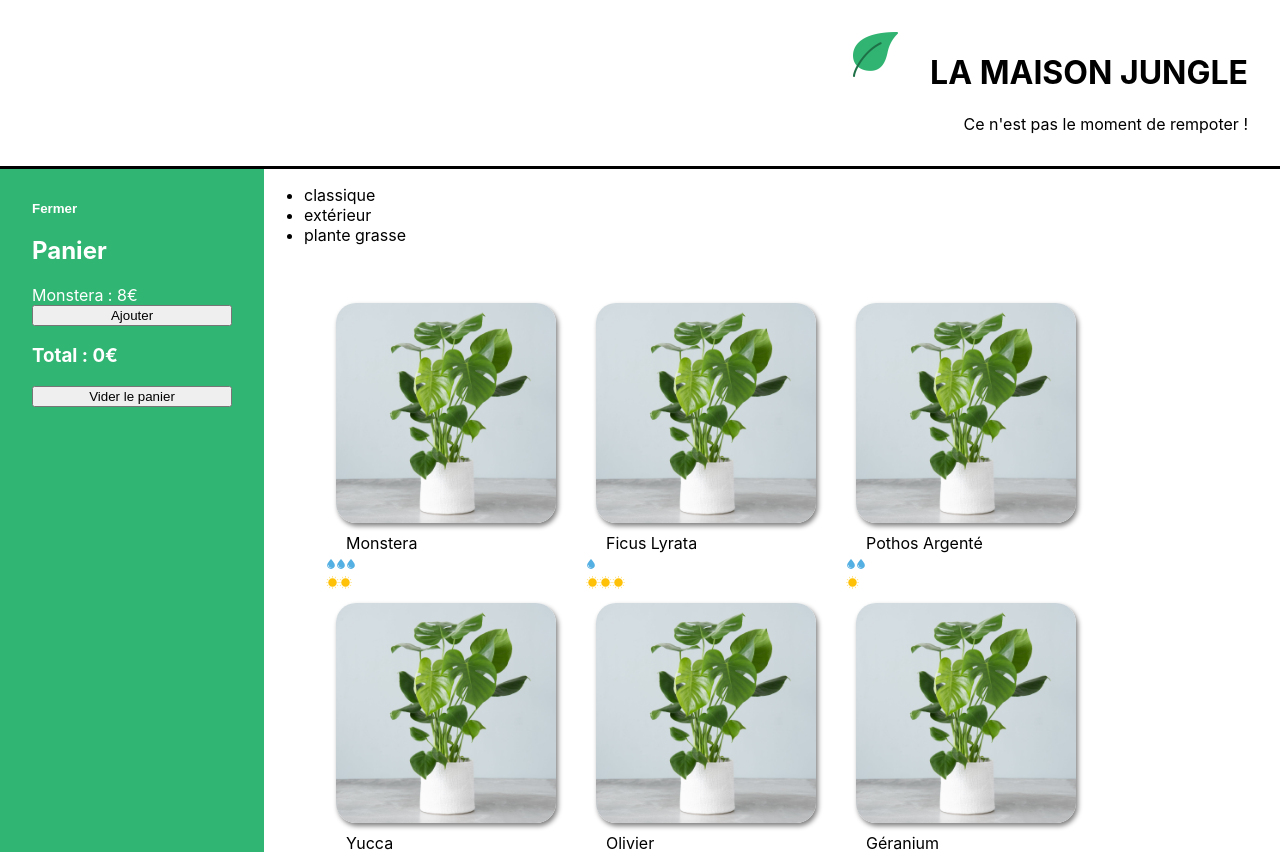
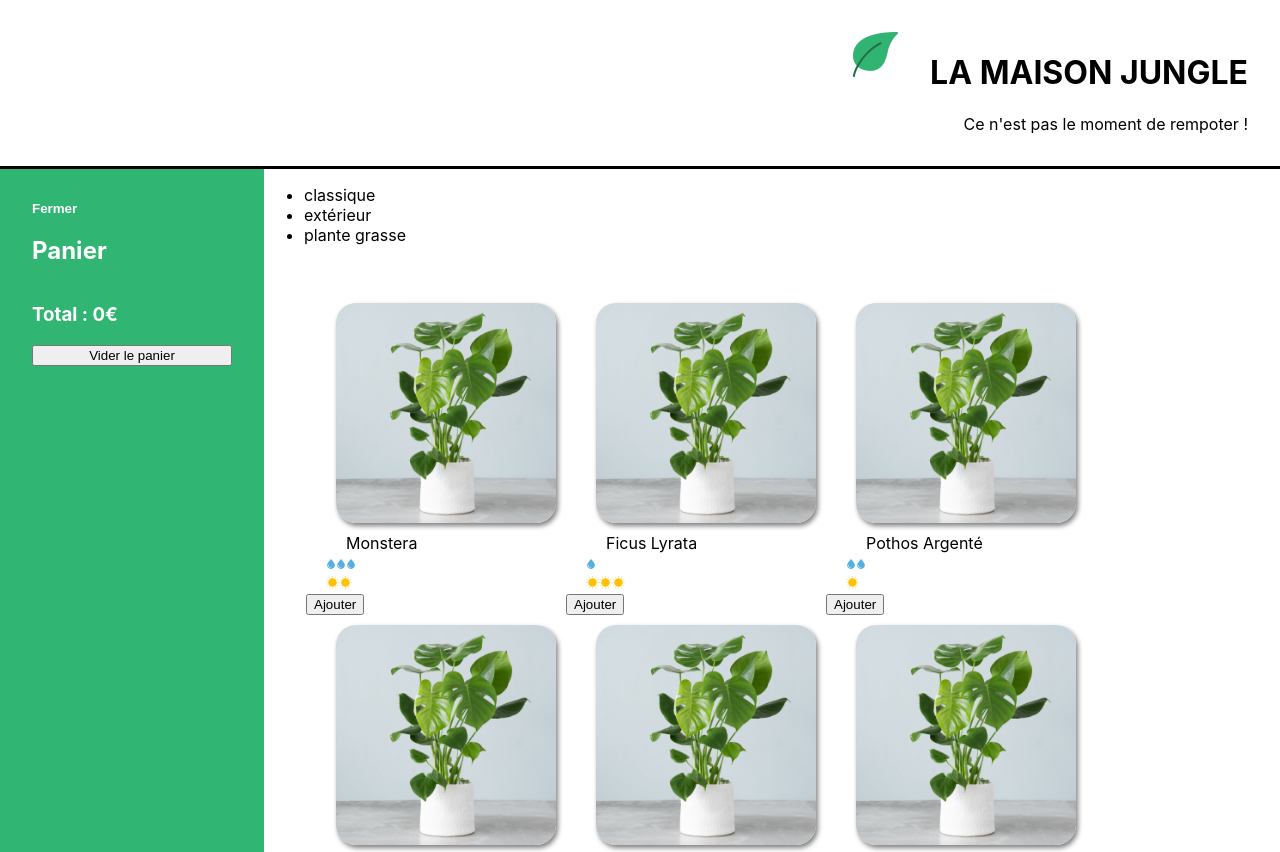
Before and after one commit to AmandineSis/la-maison-jungle, a React (Create React App) app: page / in a window 1280 px wide. Shown: the top 852 px of the page. Built offline with nearby package versions, Linux system fonts and the light colour scheme.

Commit message:
updateCart feature added

```diff
--- a/src/components/App.js
+++ b/src/components/App.js
@@ -4,8 +4,11 @@ import Cart from './Cart'
 import Footer from './Footer'
 import ShoppingList from './ShoppingList'
 import '../styles/Layout.css'
+import { useState } from 'react'
 
 function App() {
+
+	const [cart, updateCart] = useState([])
 	return (
 		<div>
 			<Banner>
@@ -13,8 +16,8 @@ function App() {
 				<h1 className='lmj-title'>La maison jungle</h1>
 			</Banner>
 			<div className='lmj-layout-inner'>
-				<Cart />
-				<ShoppingList />
+				<Cart cart={cart} updateCart={updateCart}/>
+				<ShoppingList cart={cart} updateCart={updateCart}/>
 			</div>
 			<Footer />
 		</div>
--- a/src/components/Cart.js
+++ b/src/components/Cart.js
@@ -1,9 +1,8 @@
 import { useState } from 'react'
 import '../styles/Cart.css'
 
-function Cart() {
+function Cart({cart, updateCart}) {
 	const monsteraPrice = 8
-	const [cart, updateCart] = useState(0)
 	const [isOpen, setIsOpen] = useState(true)
 
   //If cart is open => display cart
@@ -16,8 +15,6 @@ function Cart() {
 				Fermer
 			</button>
 			<h2>Panier</h2>
-			<div>Monstera : {monsteraPrice}€</div>
-			<button onClick={() => updateCart(cart + 1)}>Ajouter</button>
 			<h3>Total : {monsteraPrice * cart}€</h3>
       <button onClick={() => updateCart(0)}>Vider le panier</button>
 		</div>
--- a/src/components/ShoppingList.js
+++ b/src/components/ShoppingList.js
@@ -4,33 +4,28 @@ import '../styles/ShoppingList.css'
 import PlantItem from './PlantItem.js'
 
 
-function ShoppingList() {
+function ShoppingList({cart, updateCart}) {
 	const categories = plantList.reduce(
 		(acc, plant) =>
 			acc.includes(plant.category) ? acc : acc.concat(plant.category),
 		[]
 	)
-
+//acc => accumulateur de reduce
 	return (
-		<div>
+		<div className='lmj-shopping-list'>
 		<ul>
 			{categories.map((cat) => (
 			<li key={cat}>{cat}</li>
 			))}
 		</ul>
 		<ul className='lmj-plant-list'>
-			{plantList.map((plant) => (
-
-				<PlantItem
-					id={plant.id}
-					name={plant.name}
-					cover={plant.cover}
-					light={plant.light}
-					water={plant.water} />
-
+			{plantList.map(({ id, cover, name, water, light }) => (
+				<div key={id}>
+					<PlantItem cover={cover} name={name} water={water} light={light} />
+					<button onClick={() => updateCart(cart + 1)}>Ajouter</button>
+				</div>
 			))}
 		</ul>
-
 	</div>
 	)
 }
--- a/src/data/plantList.js
+++ b/src/data/plantList.js
@@ -8,7 +8,8 @@ export const plantList = [
 		isBestSale: true,
 		light: 2,
 		water: 3,
-		cover: monstera
+		cover: monstera,
+		price: 15
 	},
 	{
 		name: 'ficus lyrata',
```
Lines whose indentation alone changed are shown as unchanged.
